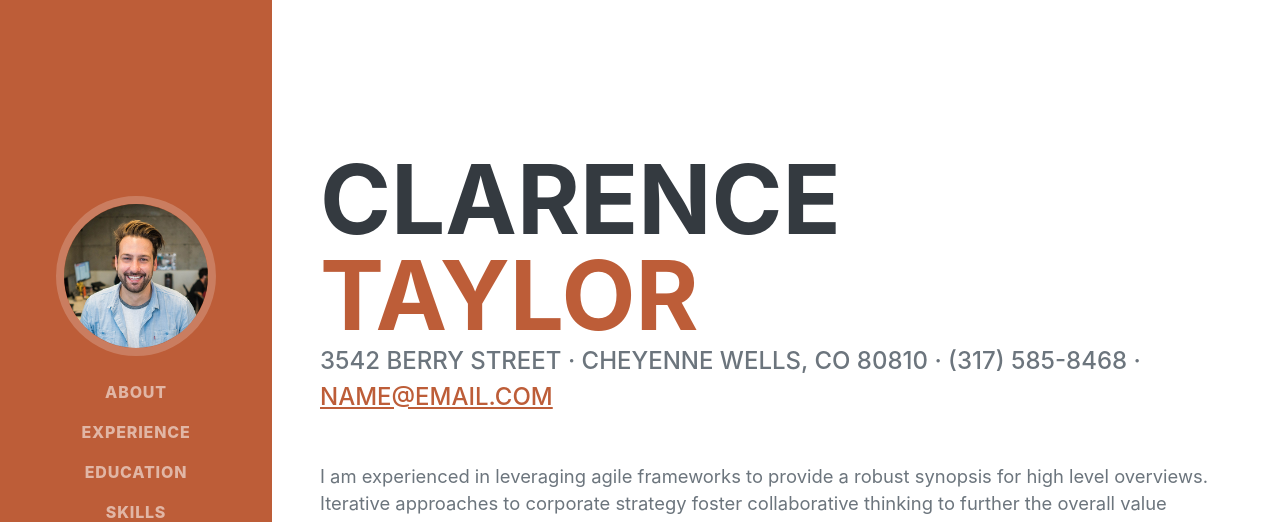
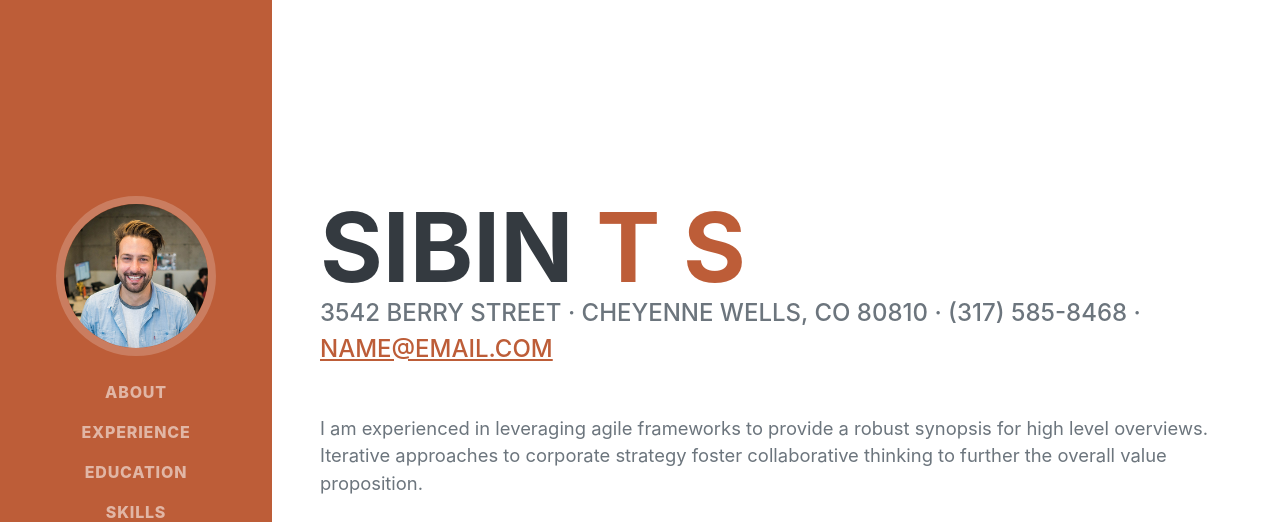
Before and after one commit to Sibints2000/SIbints2000.github.io, a plain HTML site: page index.html in a window 1280 px wide. Shown: the top 522 px of the page. Drawn offline with nearby package versions, Linux system fonts and the light colour scheme; a web font is replaced by a local one.

Commit message:
second commit

```diff
--- a/index.html
+++ b/index.html
@@ -40,8 +40,8 @@
             <section class="resume-section" id="about">
                 <div class="resume-section-content">
                     <h1 class="mb-0">
-                        Clarence
-                        <span class="text-primary">Taylor</span>
+                        SIBIN
+                        <span class="text-primary">T S</span>
                     </h1>
                     <div class="subheading mb-5">
                         3542 Berry Street · Cheyenne Wells, CO 80810 · (317) 585-8468 ·
```
